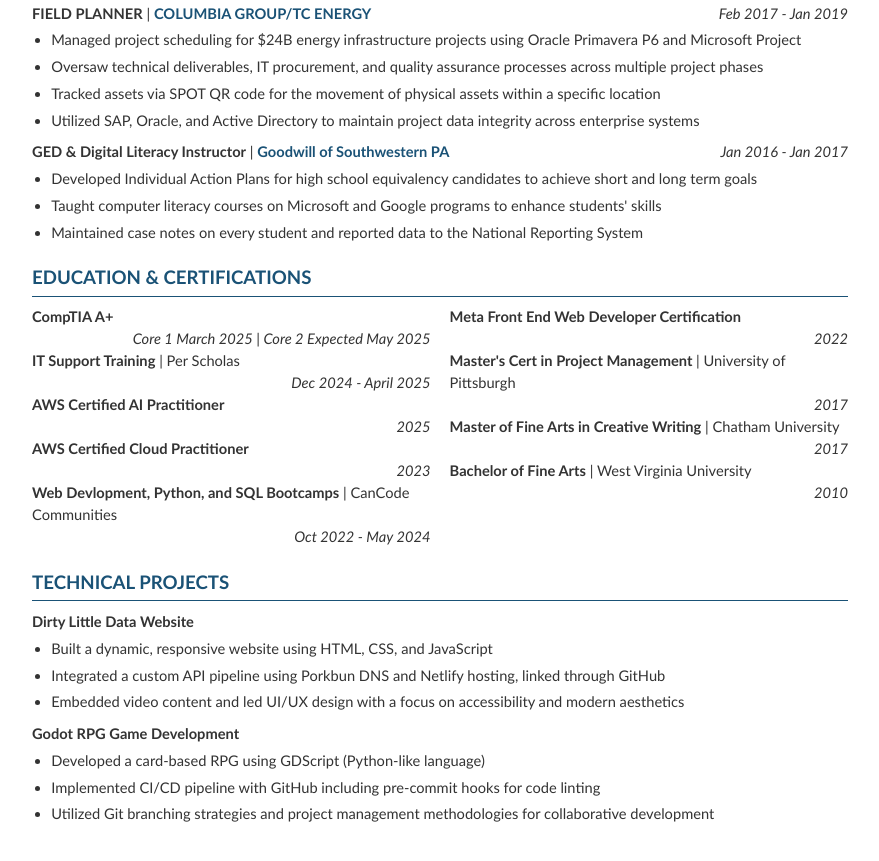
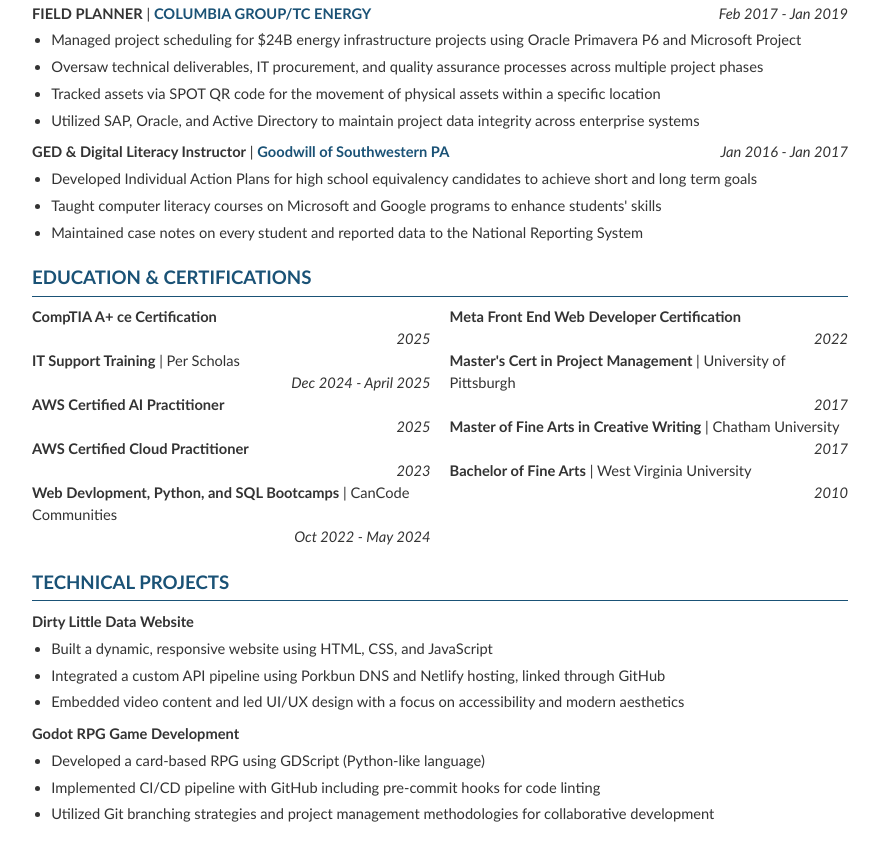
Before and after one commit to jonnyblevins/JonnyBlevins.Codes, a plain HTML site: page JRB_Resume.html in a window 1280 px wide. Shown: the part 1258-2119 px from the top of the page, without its empty margins (200-1079 px from the left). Drawn offline with Linux system fonts and the light colour scheme.

Commit message:
Certification uploads

```diff
--- a/JRB_Resume.html
+++ b/JRB_Resume.html
@@ -221,8 +221,8 @@
         <h2>EDUCATION & CERTIFICATIONS</h2>
         <div class="two-columns">
             <div>
-                <div><strong>CompTIA A+</strong></div>
-                <div class="date">Core 1 March 2025 | Core 2 Expected May 2025</div>
+                <div><strong>CompTIA A+ ce Certification </strong></div>
+                <div class="date">2025</div>
                 <div class="clear"></div>
 
                 <div><strong>IT Support Training</strong> | Per Scholas</div>
```
